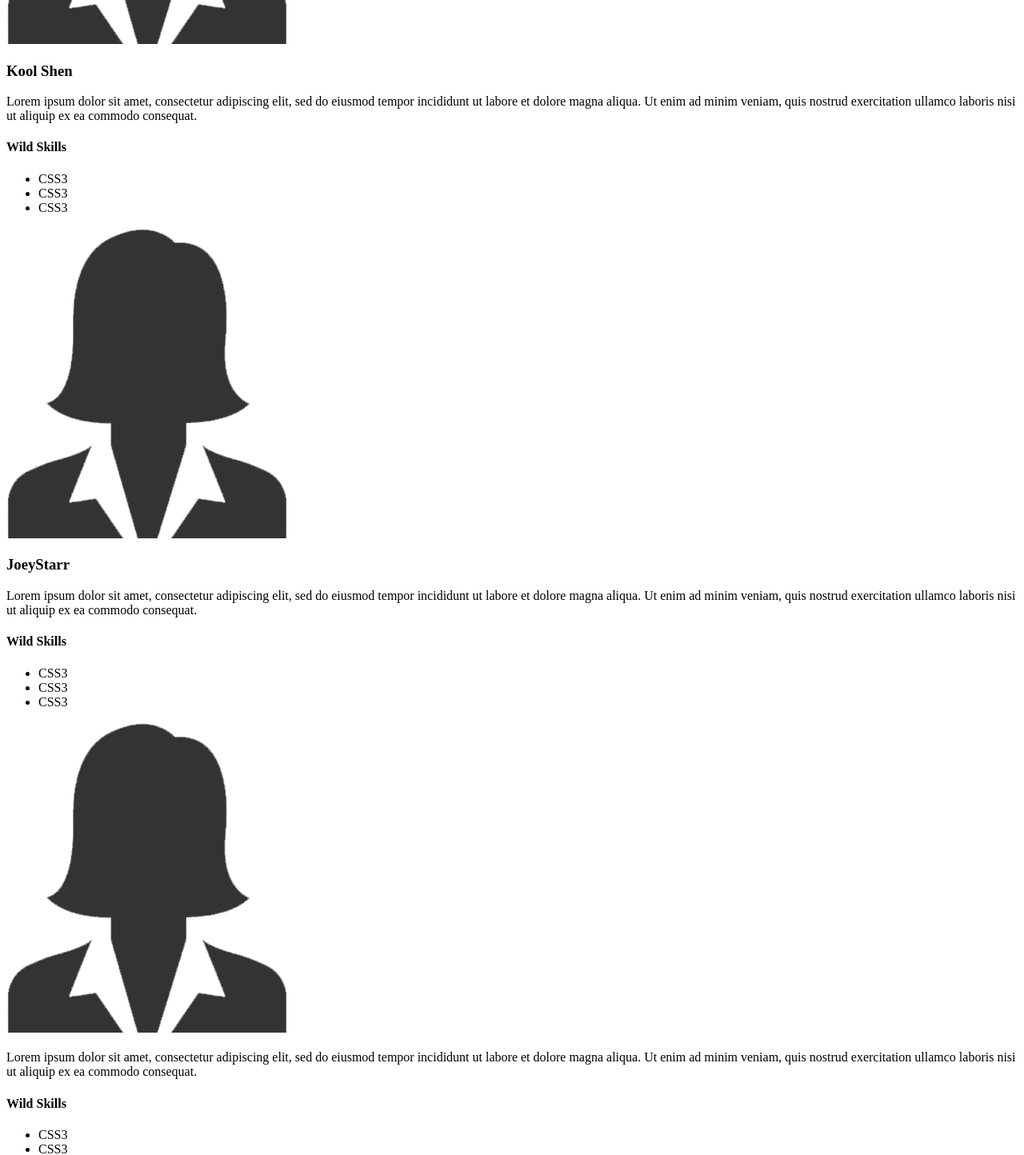
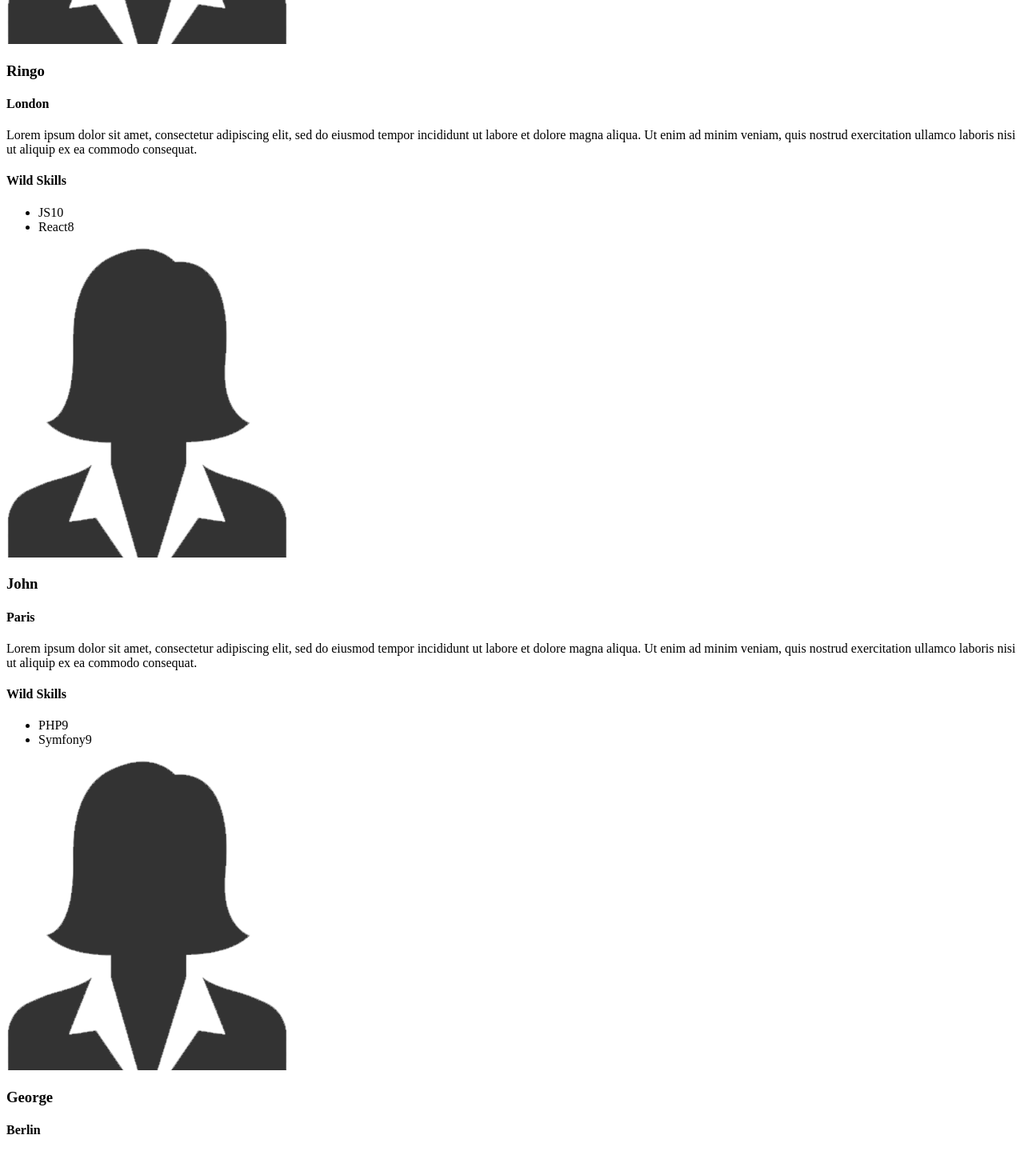
Before and after one commit to karimmakhloufi/lc-react-2022, a Next.js app: page / in a window 1280 px wide. Shown: the part 460-1904 px from the top of the page at 80% size. Built offline with nearby package versions, Linux system fonts and the light colour scheme.

Commit message:
Mapped wilders and skills with hardcoded data

```diff
--- a/src/components/Skill.js
+++ b/src/components/Skill.js
@@ -1,8 +1,8 @@
-const Skill = () => {
+const Skill = ({ title, votes }) => {
   return (
     <li>
-      CSS
-      <span className="votes">3</span>
+      {title}
+      <span className="votes">{votes}</span>
     </li>
   );
 };
--- a/src/components/Wilder.js
+++ b/src/components/Wilder.js
@@ -2,11 +2,12 @@ import Image from "next/image";
 import blank_profile from "../../public/profile.png";
 import Skill from "./Skill";
 
-const Wilder = ({ name }) => {
+const Wilder = ({ name, city, skills }) => {
   return (
     <article className="card">
       <Image src={blank_profile} alt="Jane Doe Profile" />
       <h3>{name}</h3>
+      <h4>{city}</h4>
       <p>
         Lorem ipsum dolor sit amet, consectetur adipiscing elit, sed do eiusmod
         tempor incididunt ut labore et dolore magna aliqua. Ut enim ad minim
@@ -15,9 +16,9 @@ const Wilder = ({ name }) => {
       </p>
       <h4>Wild Skills</h4>
       <ul className="skills">
-        <Skill />
-        <Skill />
-        <Skill />
+        {skills.map((skill, index) => (
+          <Skill key={index} title={skill.title} votes={skill.votes} />
+        ))}
       </ul>
     </article>
   );
--- a/src/pages/index.js
+++ b/src/pages/index.js
@@ -1,5 +1,39 @@
 import Wilder from "../components/Wilder";
 
+const wildersData = [
+  {
+    name: "Ringo",
+    city: "London",
+    skills: [
+      { title: "JS", votes: 10 },
+      { title: "React", votes: 8 },
+    ],
+  },
+  {
+    name: "John",
+    city: "Paris",
+    skills: [
+      { title: "PHP", votes: 9 },
+      { title: "Symfony", votes: 9 },
+    ],
+  },
+  {
+    name: "George",
+    city: "Berlin",
+    skills: [
+      { title: "Ruby", votes: 10 },
+      { title: "JS", votes: 8 },
+    ],
+  },
+  {
+    name: "Paul",
+    city: "Reims",
+    skills: [
+      { title: "C++", votes: 10 },
+      { title: "Rust", votes: 8 },
+    ],
+  },
+];
 const Home = () => {
   return (
     <div>
@@ -11,11 +45,14 @@ const Home = () => {
       <main className="container">
         <h2>Wilders</h2>
         <section className="card-row">
-          <Wilder name={"Kool Shen"} />
-          <Wilder name={"JoeyStarr"} />
-          <Wilder />
-          <Wilder />
-          <Wilder />
+          {wildersData.map((wilder, index) => (
+            <Wilder
+              key={index}
+              name={wilder.name}
+              city={wilder.city}
+              skills={wilder.skills}
+            />
+          ))}
         </section>
       </main>
       <footer>
```
